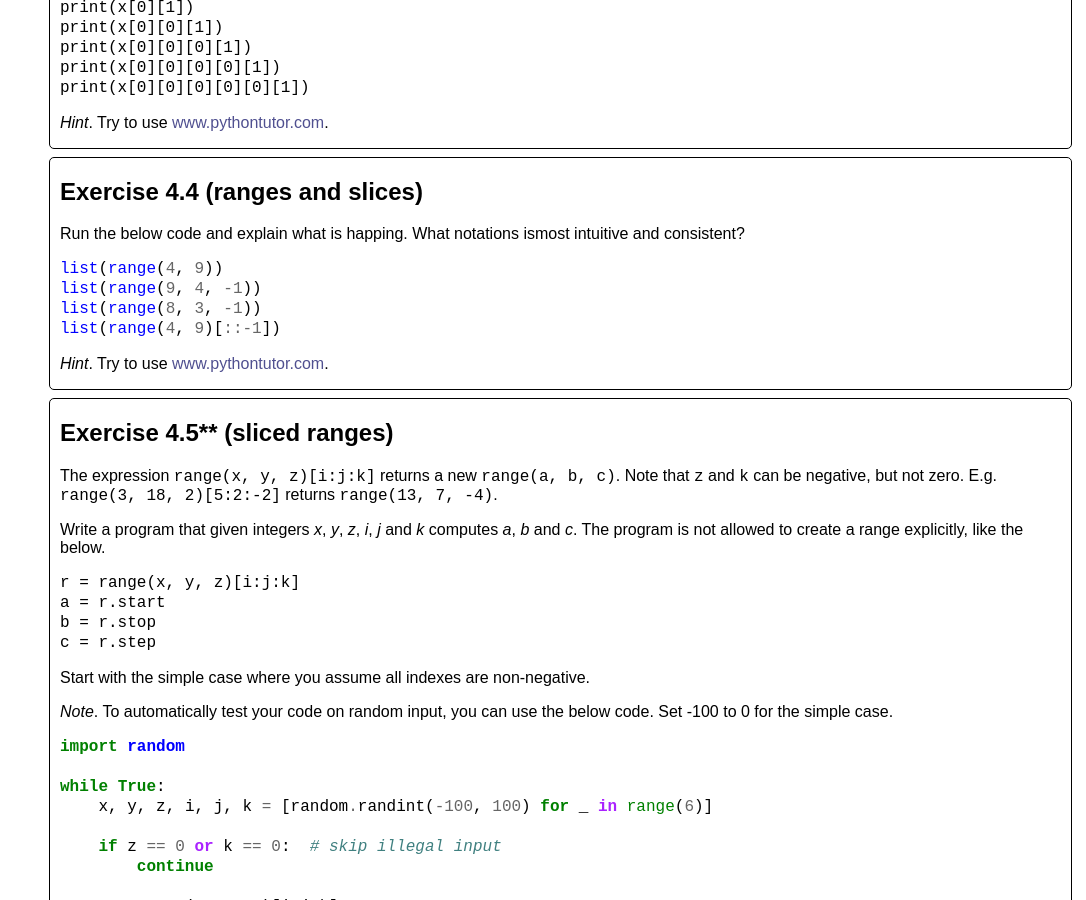
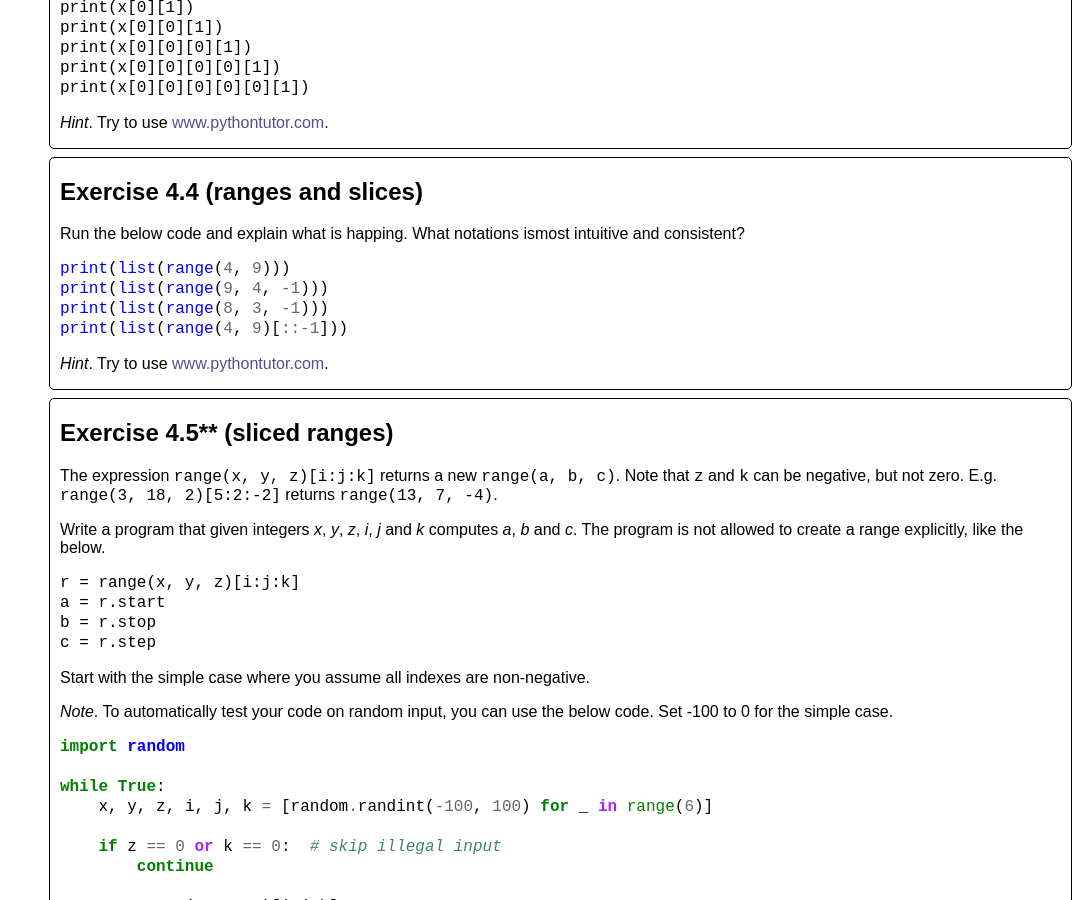
Before and after one commit to gsbrodal/gsbrodal.github.io, a Jekyll site: the page built from ipsa/exercises.html, in a window 1280 px wide and 900 px high, scrolled down 5247 px. Shown: the whole window, without its empty margins (194-1280 px from the left). Built offline with Jekyll 4.4.1, drawn with Linux system fonts in a browser that asks for light colours.

Commit message:
slides operations and lists

```diff
--- a/ipsa/exercises.html
+++ b/ipsa/exercises.html
@@ -254,10 +254,10 @@ print(x[0][0][0][0][0][1])
 <div class="exercise">
 <h2>Exercise 4.4 (ranges and slices)</h2>
 <p>Run the below code and explain what is happing. What notations ismost intuitive and consistent?</p>
-<div class="codehilite"><pre><span></span><code><span class="nf">list</span><span class="p">(</span><span class="nf">range</span><span class="p">(</span><span class="mi">4</span><span class="p">,</span> <span class="mi">9</span><span class="p">))</span>
-<span class="nf">list</span><span class="p">(</span><span class="nf">range</span><span class="p">(</span><span class="mi">9</span><span class="p">,</span> <span class="mi">4</span><span class="p">,</span> <span class="o">-</span><span class="mi">1</span><span class="p">))</span>
-<span class="nf">list</span><span class="p">(</span><span class="nf">range</span><span class="p">(</span><span class="mi">8</span><span class="p">,</span> <span class="mi">3</span><span class="p">,</span> <span class="o">-</span><span class="mi">1</span><span class="p">))</span>
-<span class="nf">list</span><span class="p">(</span><span class="nf">range</span><span class="p">(</span><span class="mi">4</span><span class="p">,</span> <span class="mi">9</span><span class="p">)[</span><span class="o">::-</span><span class="mi">1</span><span class="p">])</span>
+<div class="codehilite"><pre><span></span><code><span class="nf">print</span><span class="p">(</span><span class="nf">list</span><span class="p">(</span><span class="nf">range</span><span class="p">(</span><span class="mi">4</span><span class="p">,</span> <span class="mi">9</span><span class="p">)))</span>
+<span class="nf">print</span><span class="p">(</span><span class="nf">list</span><span class="p">(</span><span class="nf">range</span><span class="p">(</span><span class="mi">9</span><span class="p">,</span> <span class="mi">4</span><span class="p">,</span> <span class="o">-</span><span class="mi">1</span><span class="p">)))</span>
+<span class="nf">print</span><span class="p">(</span><span class="nf">list</span><span class="p">(</span><span class="nf">range</span><span class="p">(</span><span class="mi">8</span><span class="p">,</span> <span class="mi">3</span><span class="p">,</span> <span class="o">-</span><span class="mi">1</span><span class="p">)))</span>
+<span class="nf">print</span><span class="p">(</span><span class="nf">list</span><span class="p">(</span><span class="nf">range</span><span class="p">(</span><span class="mi">4</span><span class="p">,</span> <span class="mi">9</span><span class="p">)[</span><span class="o">::-</span><span class="mi">1</span><span class="p">]))</span>
 </code></pre></div>
 
 <p><em>Hint</em>. Try to use <a target="_blank" href="http://www.pythontutor.com">www.pythontutor.com</a>.</p>
--- a/ipsa/plan-compact.html
+++ b/ipsa/plan-compact.html
@@ -38,7 +38,7 @@
 <tr style="border-bottom: 1px solid black;"><td>Wednesday<br>April 19</td><td><strong>Modules and packages</strong><br>from-import-as, __name__, "__main__", heapq</td><td>[G] 7.1, 7.2</td><td><a href="slides/modules.pdf" target="_blank">modules.pdf</a>&nbsp;|&nbsp;<a href="slides/modules.pptx" target="_blank">pptx</a><br><img src="youtube.png" class="icon">&nbsp;<a href="https://youtu.be/qgCTQasroG8" target="_blank">Modules 24:28</a><br><img src="youtube.png" class="icon">&nbsp;<a href="https://youtu.be/pFC0au2Cp6U" target="_blank">Heapq 8:51</a></td><td><a href="exercises.html#lecture21" target="_blank">lecture 21</a></td></tr>
 <tr style="border-bottom: 1px solid black;background-color: #f5f5f5;"><td style="vertical-align: middle; text-align: center;" rowspan="3">17</td><td>Monday<br>April 24</td><td><strong>Working with text</strong><br>file formats (CSV, Json, XML, Excel), regular expressions (module re), finditer</td><td></td><td><a href="slides/text.pdf" target="_blank">text.pdf</a>&nbsp;|&nbsp;<a href="slides/text.pptx" target="_blank">pptx</a><br><img src="youtube.png" class="icon">&nbsp;<a href="https://youtu.be/8YioTtMHfdA" target="_blank">File formats 39:47</a><br><img src="youtube.png" class="icon">&nbsp;<a href="https://youtu.be/EAxKSZ5mta0" target="_blank">Regular expressions 17:59</a><br><img src="youtube.png" class="icon">&nbsp;<a href="https://youtu.be/lPE09anjtGs" target="_blank">Lindenmeyer systems 14:10</a></td><td><a href="exercises.html#lecture22" target="_blank">lecture 22</a></td></tr>
 <tr style="border-bottom: 1px solid black;background-color: #f5f5f5;"><td>Wednesday<br>April 26</td><td><strong>Relational data</strong><br>SQL, SQLite, pandas<br><a href="pandas.ipynb" target="_blank">pandas.ipynb</a></td><td>[G] 23</td><td><a href="slides/pandas.pdf" target="_blank">pandas.pdf</a>&nbsp;|&nbsp;<a href="slides/pandas.pptx" target="_blank">pptx</a><br><img src="youtube.png" class="icon">&nbsp;<a href="https://youtu.be/TBzdc_FR8uQ" target="_blank">SQLite 29:23</a><br><img src="youtube.png" class="icon">&nbsp;<a href="https://youtu.be/TXBtxNqBNKs" target="_blank">Pandas 34:23</a></td><td><a href="exercises.html#lecture23" target="_blank">lecture 23</a></td></tr>
-<tr style="border-bottom: 1px solid black;background-color: #f5f5f5;"><td>Friday<br>April 28</td><td><em>Kapsejladsen (place holder, no date announced) - no teaching</em></td><td></td><td></td><td></td></tr>
+<tr style="border-bottom: 1px solid black;background-color: #f5f5f5;"><td>Friday<br>April 28</td><td><em>Kapsejladsen - no teaching</em></td><td></td><td></td><td></td></tr>
 <tr style="border-bottom: 1px solid black;"><td style="vertical-align: middle; text-align: center;" rowspan="3">18</td><td>Monday<br>May 1</td><td><strong>Clustering</strong><br>k-means, scipy.cluster.vq.kmeans, DBSCAN, neural networks</td><td>[G] 25</td><td><a href="slides/clustering.pdf" target="_blank">clustering.pdf</a>&nbsp;|&nbsp;<a href="slides/clustering.pptx" target="_blank">pptx</a><br><img src="youtube.png" class="icon">&nbsp;<a href="https://youtu.be/-DuJpC_DRlk" target="_blank">Clustering 27:25</a><br><img src="youtube.png" class="icon">&nbsp;<a href="https://youtu.be/lK7PFKwsbnM" target="_blank">DBSCAN 11:11</a><br><img src="youtube.png" class="icon">&nbsp;<a href="https://youtu.be/7B_iE0JgDFs" target="_blank">Neural networks 15:56</a></td><td><a href="exercises.html#lecture24" target="_blank">lecture 24<br></a></td></tr>
 <tr style="border-bottom: 1px solid black;"><td>Wednesday<br>May 3</td><td><strong>Graphical user interfaces (GUI)</strong><br>Tkinter, qt</td><td></td><td><a href="slides/gui.pdf" target="_blank">gui.pdf</a>&nbsp;|&nbsp;<a href="slides/gui.pptx" target="_blank">pptx</a><br><img src="youtube.png" class="icon">&nbsp;<a href="https://youtu.be/kb0fKxca28o" target="_blank">Tkinter 50:37</a></td><td><a href="exercises.html#lecture25" target="_blank">lecture 25<br></a></td></tr>
 <tr style="border-bottom: 1px solid black;"><td>Friday<br>May 5</td><td><em>Holiday (General Prayer Day) - no teaching</em></td><td></td><td></td><td></td></tr>
--- a/ipsa/plan-full.html
+++ b/ipsa/plan-full.html
@@ -175,7 +175,7 @@ Python - With Application Computational Modeling and Understanding Data, 3rd Edi
 <tr style="background-color: #f5f5f5;"><td><i>Literature</i></td><td>[G] 23</td></tr>
 <tr style="background-color: #f5f5f5;border-bottom: 1px solid black;"><td><i>Exercises</i></td><td><a href="exercises.html#lecture23">lecture 23</a></td></tr>
 <tr style="background-color: #f5f5f5;"><td colspan="2"><strong>Friday April 28</strong></td></tr>
-<tr style="background-color: #f5f5f5;border-bottom: 1px solid black;"><td colspan="2"><em>Kapsejladsen (place holder, no date announced) - no teaching</em></td></tr>
+<tr style="background-color: #f5f5f5;border-bottom: 1px solid black;"><td colspan="2"><em>Kapsejladsen - no teaching</em></td></tr>
 <tr style=""><td style="vertical-align: middle; text-align: center;" rowspan="13">18</td><td colspan="2"><strong>Monday May 1</strong></td></tr>
 <tr style=""><td colspan="2"><strong>Clustering</strong><br>k-means, scipy.cluster.vq.kmeans, DBSCAN, neural networks</td></tr>
 <tr style=""><td><i>Slides</i></td><td><a href="slides/clustering.pdf">clustering.pdf</a>&nbsp;|&nbsp;<a href="slides/clustering.pptx">pptx</a></td></tr>
```
Also changed, not shown: 5 other files.
